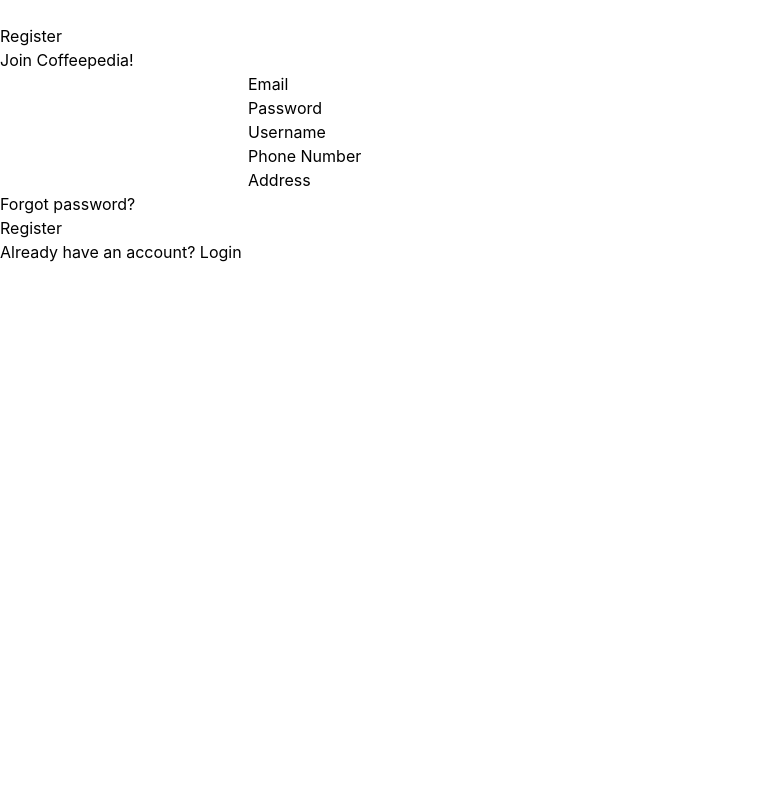
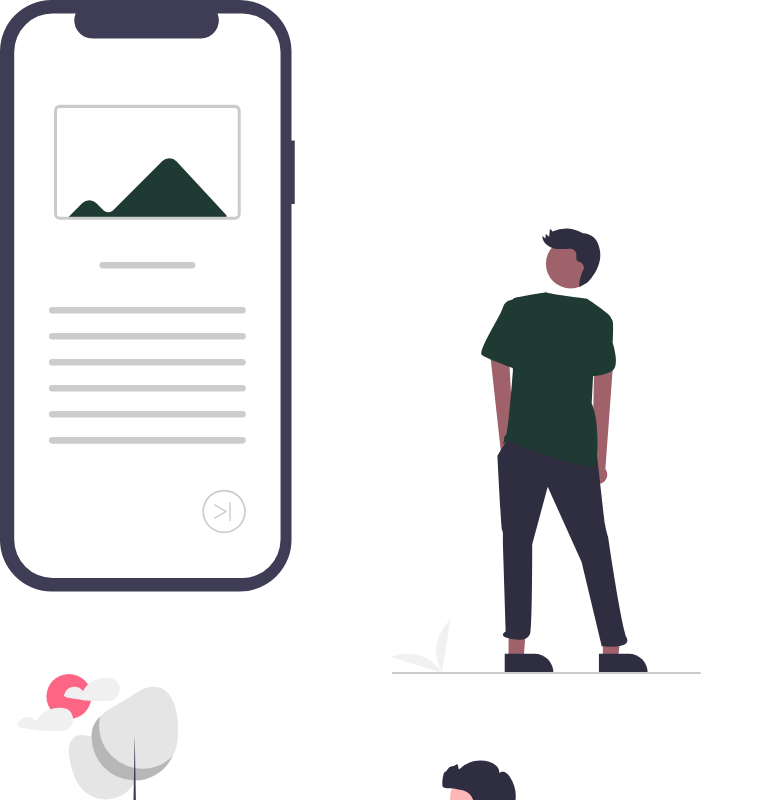
Before and after one commit to Coffeepedia/coffeepedia-client, a React (Create React App) app in the folder coffeepedia/: page / in a window 1280 px wide. Shown: the top 800 px of the page, without its empty margins (0-764 px from the left). Built offline with nearby package versions, Linux system fonts and the light colour scheme; what @material-tailwind/react would draw is missing.

Commit message:
Setup react router

```diff
--- a/coffeepedia/src/App.js
+++ b/coffeepedia/src/App.js
@@ -1,3 +1,5 @@
+import { Routes, Route } from "react-router-dom";
+
 import LoginPage from "./views/LoginPage";
 import OnboardingPage from "./views/OnboardingPage";
 import RegisterPage from "./views/RegisterPage";
@@ -6,9 +8,11 @@
   return (
     <div className="App bg-gray-200 flex justify-center">
       <div className="w-[620px]">
-        {/* <OnboardingPage /> */}
-        {/* <LoginPage /> */}
-        <RegisterPage />
+        <Routes>
+          <Route path="/" element={<OnboardingPage />} />
+          <Route path="/register" element={<RegisterPage />} />
+          <Route path="/login" element={<LoginPage />} />
+        </Routes>
       </div>
     </div>
   );
--- a/coffeepedia/src/index.js
+++ b/coffeepedia/src/index.js
@@ -4,13 +4,16 @@
 import App from "./App";
 import reportWebVitals from "./reportWebVitals";
 import { ThemeProvider } from "@material-tailwind/react";
+import { BrowserRouter } from "react-router-dom";
 
 const root = ReactDOM.createRoot(document.getElementById("root"));
 root.render(
   <React.StrictMode>
-    <ThemeProvider>
-      <App />
-    </ThemeProvider>
+    <BrowserRouter>
+      <ThemeProvider>
+        <App />
+      </ThemeProvider>
+    </BrowserRouter>
   </React.StrictMode>
 );
 
```
